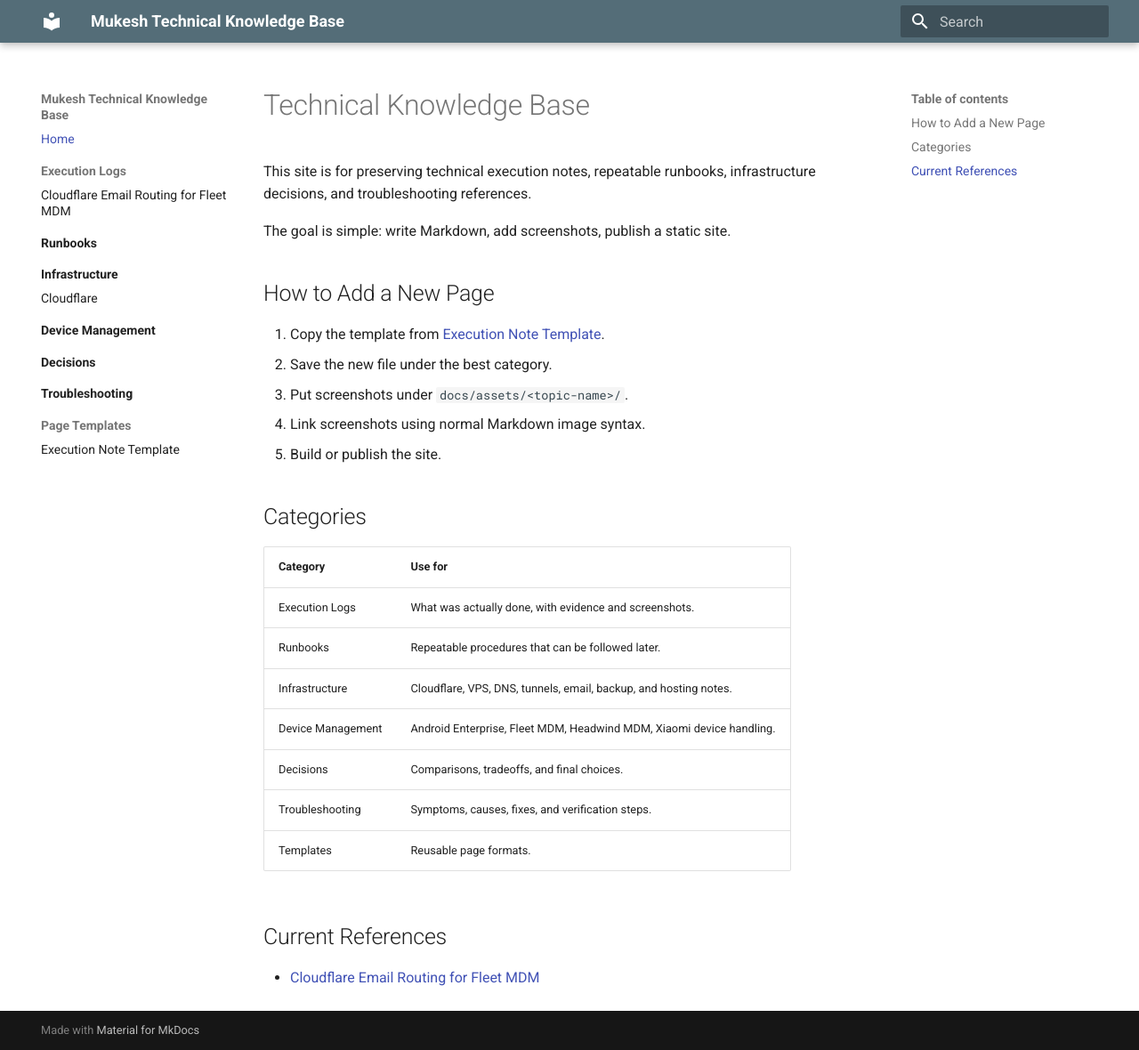
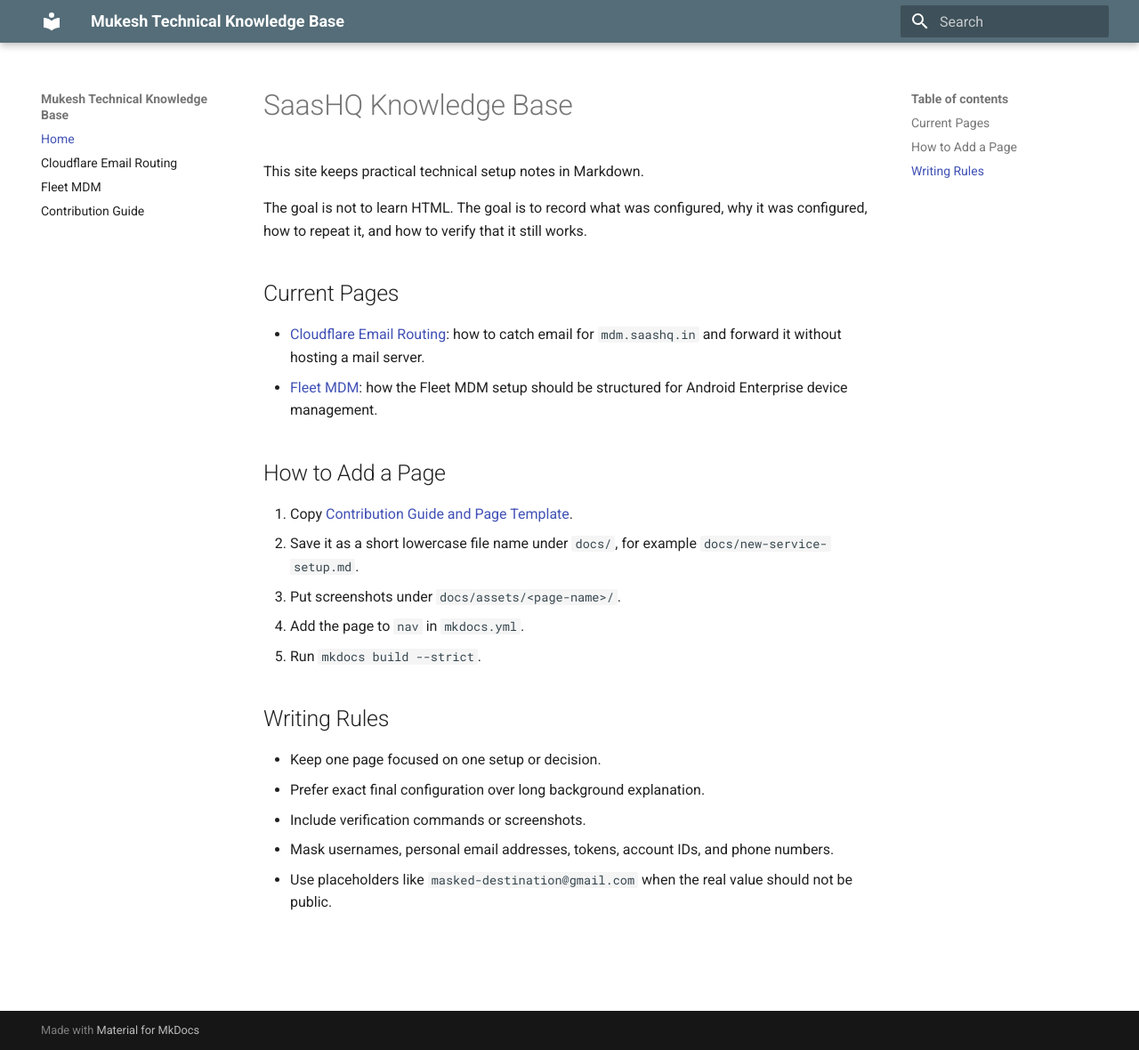
Before and after one commit to junocastiel/saashq-knowledge, an MkDocs documentation site: the page built from docs/index.md, in a window 1280 px wide and 1180 px high. Shown: the whole window at 89% size. Built offline with MkDocs 1.6.1 and Material for MkDocs 9.7.7, drawn with Linux system fonts in a browser that asks for light colours.

Commit message:
Simplify knowledge base content

```diff
--- a/docs/index.md
+++ b/docs/index.md
@@ -1,29 +1,26 @@
-# Technical Knowledge Base
+# SaasHQ Knowledge Base
 
-This site is for preserving technical execution notes, repeatable runbooks, infrastructure decisions, and troubleshooting references.
+This site keeps practical technical setup notes in Markdown.
 
-The goal is simple: write Markdown, add screenshots, publish a static site.
+The goal is not to learn HTML. The goal is to record what was configured, why it was configured, how to repeat it, and how to verify that it still works.
 
-## How to Add a New Page
+## Current Pages
 
-1. Copy the template from [Execution Note Template](page-templates/execution-note-template.md).
-2. Save the new file under the best category.
-3. Put screenshots under `docs/assets/<topic-name>/`.
-4. Link screenshots using normal Markdown image syntax.
-5. Build or publish the site.
+- [Cloudflare Email Routing](cloudflare-email-routing.md): how to catch email for `mdm.saashq.in` and forward it without hosting a mail server.
+- [Fleet MDM](fleet-mdm.md): how the Fleet MDM setup should be structured for Android Enterprise device management.
 
-## Categories
+## How to Add a Page
 
-| Category | Use for |
-| --- | --- |
-| Execution Logs | What was actually done, with evidence and screenshots. |
-| Runbooks | Repeatable procedures that can be followed later. |
-| Infrastructure | Cloudflare, VPS, DNS, tunnels, email, backup, and hosting notes. |
-| Device Management | Android Enterprise, Fleet MDM, Headwind MDM, Xiaomi device handling. |
-| Decisions | Comparisons, tradeoffs, and final choices. |
-| Troubleshooting | Symptoms, causes, fixes, and verification steps. |
-| Templates | Reusable page formats. |
+1. Copy [Contribution Guide and Page Template](page-template.md).
+2. Save it as a short lowercase file name under `docs/`, for example `docs/new-service-setup.md`.
+3. Put screenshots under `docs/assets/<page-name>/`.
+4. Add the page to `nav` in `mkdocs.yml`.
+5. Run `mkdocs build --strict`.
 
-## Current References
+## Writing Rules
 
-- [Cloudflare Email Routing for Fleet MDM](execution-logs/cloudflare-mdm-email-routing.md)
+- Keep one page focused on one setup or decision.
+- Prefer exact final configuration over long background explanation.
+- Include verification commands or screenshots.
+- Mask usernames, personal email addresses, tokens, account IDs, and phone numbers.
+- Use placeholders like `masked-destination@gmail.com` when the real value should not be public.
--- a/mkdocs.yml
+++ b/mkdocs.yml
@@ -1,5 +1,5 @@
 site_name: Mukesh Technical Knowledge Base
-site_description: Static documentation for technical execution notes, runbooks, decisions, and troubleshooting.
+site_description: Static Markdown notes for SaasHQ technical setup and operations.
 site_url: https://blog.saashq.in/
 
 theme:
@@ -32,18 +32,6 @@
 
 nav:
   - Home: index.md
-  - Execution Logs:
-      - Cloudflare Email Routing for Fleet MDM: execution-logs/cloudflare-mdm-email-routing.md
-  - Runbooks:
-      - Overview: runbooks/index.md
-  - Infrastructure:
-      - Overview: infrastructure/index.md
-      - Cloudflare: infrastructure/cloudflare/index.md
-  - Device Management:
-      - Overview: device-management/index.md
-  - Decisions:
-      - Overview: decisions/index.md
-  - Troubleshooting:
-      - Overview: troubleshooting/index.md
-  - Page Templates:
-      - Execution Note Template: page-templates/execution-note-template.md
+  - Cloudflare Email Routing: cloudflare-email-routing.md
+  - Fleet MDM: fleet-mdm.md
+  - Contribution Guide: page-template.md
```
Also changed, not shown: README.md (+12 -9 lines), docs/cloudflare-email-routing.md (renamed from docs/execution-logs/cloudflare-mdm-email-routing.md, +18 -17 lines), docs/decisions/index.md (deleted, +0 -13 lines), docs/device-management/index.md (deleted, +0 -11 lines), docs/fleet-mdm.md (added, +91 -0 lines), docs/infrastructure/cloudflare/index.md (deleted, +0 -12 lines), docs/infrastructure/index.md (deleted, +0 -5 lines), docs/page-template.md (added, +134 -0 lines), docs/page-templates/execution-note-template.md (deleted, +0 -46 lines), docs/runbooks/index.md (deleted, +0 -5 lines), docs/troubleshooting/index.md (deleted, +0 -5 lines).
